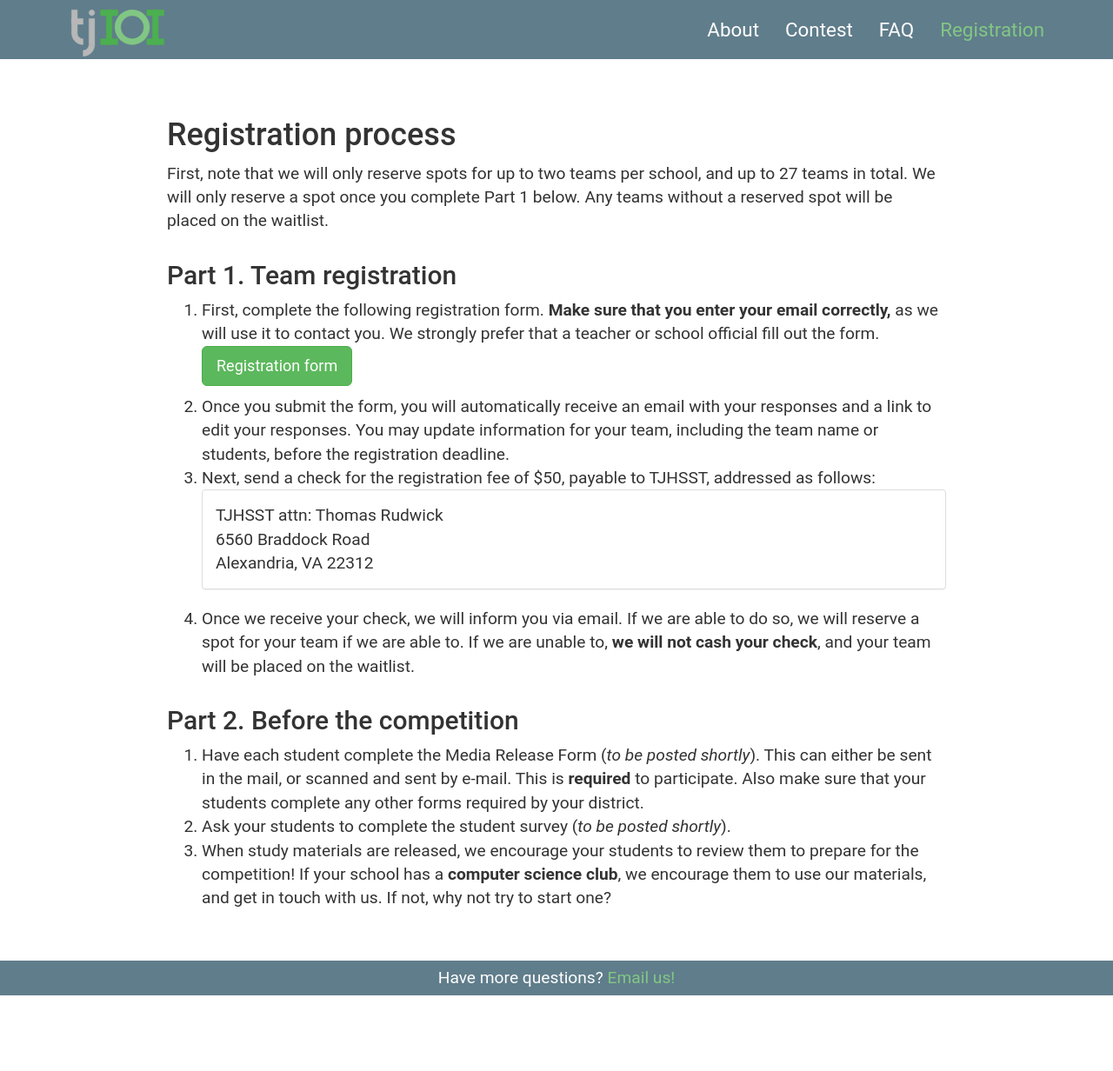
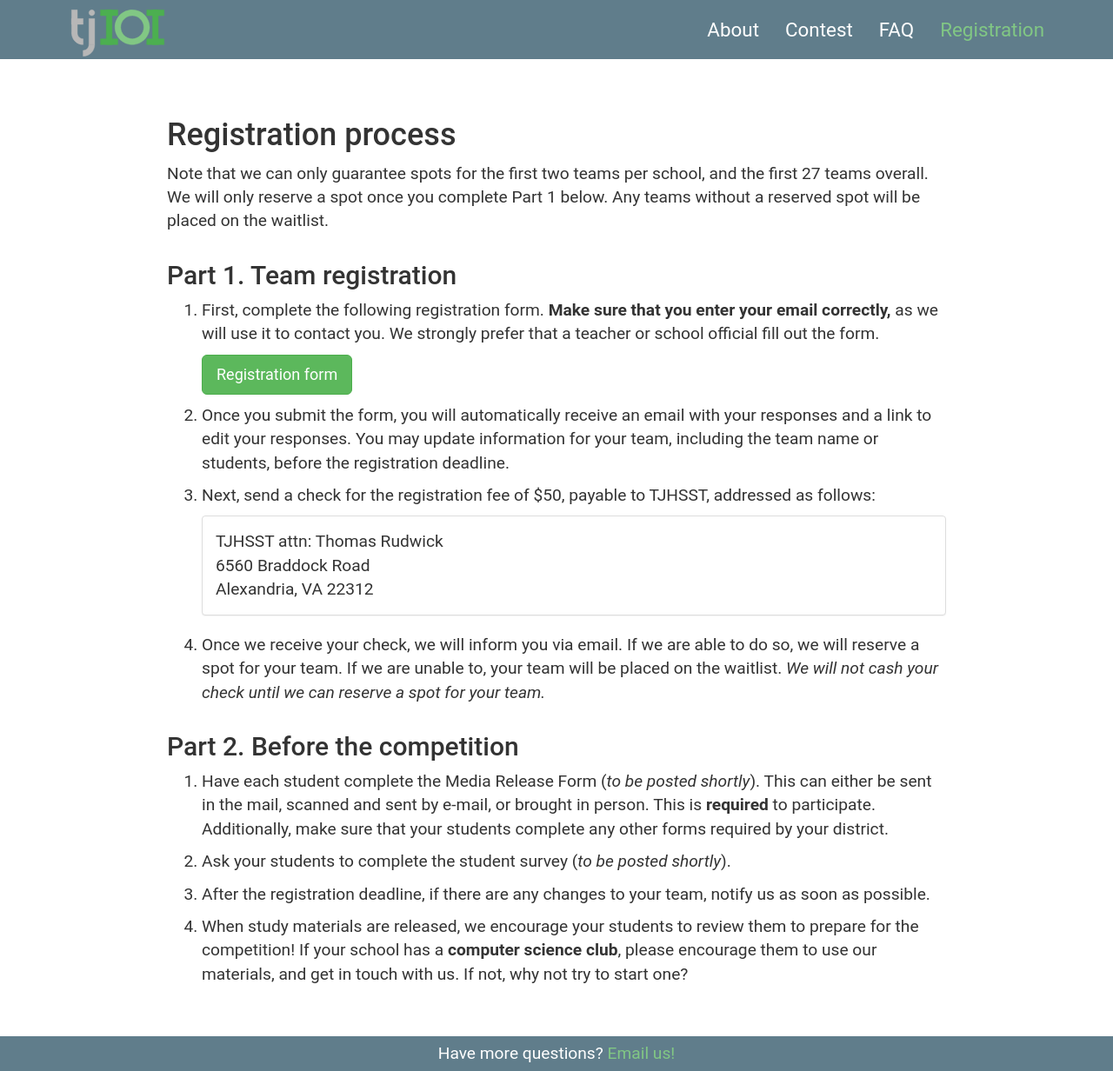
Before and after one commit to codeAligned/tjioi, a Jekyll site: the page built from registration.md, in a window 1280 px wide. Shown: the whole page at 87% size. Built offline with Jekyll 4.4.1, drawn with Linux system fonts in a browser that asks for light colours; before the commit the page ends 1145 px from its top, so only the background shows below that.

Commit message:
update registration
its basically not even markdown anymore lol

```diff
--- a/registration.md
+++ b/registration.md
@@ -5,21 +5,23 @@
 ---
 
 # Registration process
-First, note that we will only reserve spots for up to two teams per school, and up to 27 teams in total.
+
+Note that we can only guarantee spots for the first two teams per school, and the first 27 teams overall.
 We will only reserve a spot once you complete Part 1 below. Any teams without a reserved spot will be
 placed on the waitlist.
 
+
 ## Part 1. Team registration
 
-1.  First, complete the following registration form.
-    **Make sure that you enter your email correctly,** as we will use it to contact you.
-    We strongly prefer that a teacher or school official fill out the form.
+1.  <p>First, complete the following registration form.
+    <strong>Make sure that you enter your email correctly,</strong> as we will use it to contact you.
+    We strongly prefer that a teacher or school official fill out the form.</p>
     <p><a class="btn btn-success btn-lg" style="color: white" target="_blank"
         href="https://goo.gl/forms/A98asfYD1NKyzw642">Registration form</a></p>
-2.  Once you submit the form, you will automatically receive an email with your responses
+2.  <p>Once you submit the form, you will automatically receive an email with your responses
     and a link to edit your responses. You may update information for your team, including the
-    team name or students, before the registration deadline.
-3.  Next, send a check for the registration fee of $50, payable to TJHSST, addressed as follows:
+    team name or students, before the registration deadline.</p>
+3.  <p>Next, send a check for the registration fee of $50, payable to TJHSST, addressed as follows:</p>
     <div class="panel panel-default">
         <div class="panel-body">
             TJHSST attn: Thomas Rudwick<br>
@@ -27,16 +29,18 @@
             Alexandria, VA 22312
         </div>
     </div>
-4.  Once we receive your check, we will inform you via email. If we are able to do so, we will reserve a
-    spot for your team if we are able to. If we are unable to, **we will not cash your check**, and your team
-    will be placed on the waitlist.
+4.  <p>Once we receive your check, we will inform you via email. If we are able to do so, we will reserve a
+    spot for your team. If we are unable to, your team will be placed on the waitlist.
+    <em>We will not cash your check until we can reserve a spot for your team.</em></p>
+
 
 ## Part 2. Before the competition
 
-1.  Have each student complete the Media Release Form (*to be posted shortly*). This can either be
-    sent in the mail, or scanned and sent by e-mail. This is **required** to participate.
-    Also make sure that your students complete any other forms required by your district.
-2.  Ask your students to complete the student survey (*to be posted shortly*).
-3.  When study materials are released, we encourage your students to review them to prepare for
-    the competition! If your school has a **computer science club**, we encourage them to use our
-    materials, and get in touch with us. If not, why not try to start one?
+1.  <p>Have each student complete the Media Release Form (<em>to be posted shortly</em>). This can either be
+    sent in the mail, scanned and sent by e-mail, or brought in person. This is <strong>required</strong> to participate.
+    Additionally, make sure that your students complete any other forms required by your district.</p>
+2.  <p>Ask your students to complete the student survey (<em>to be posted shortly</em>).</p>
+3.  <p>After the registration deadline, if there are any changes to your team, notify us as soon as possible.</p>
+4.  <p>When study materials are released, we encourage your students to review them to prepare for
+    the competition! If your school has a <strong>computer science club</strong>, please encourage them to use our
+    materials, and get in touch with us. If not, why not try to start one?</p>
```
